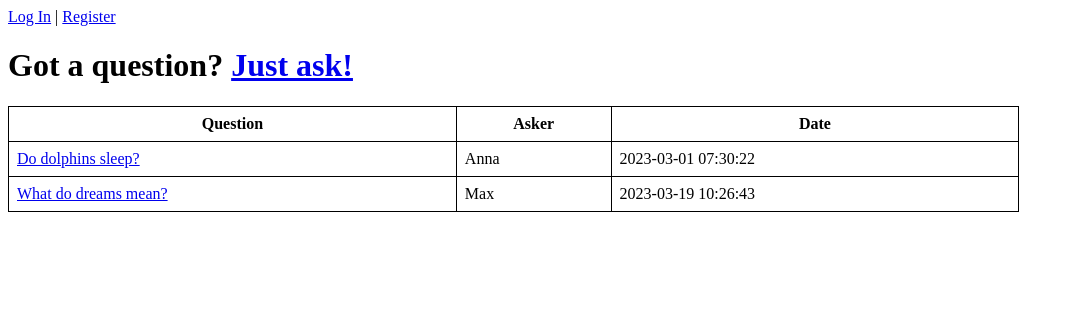
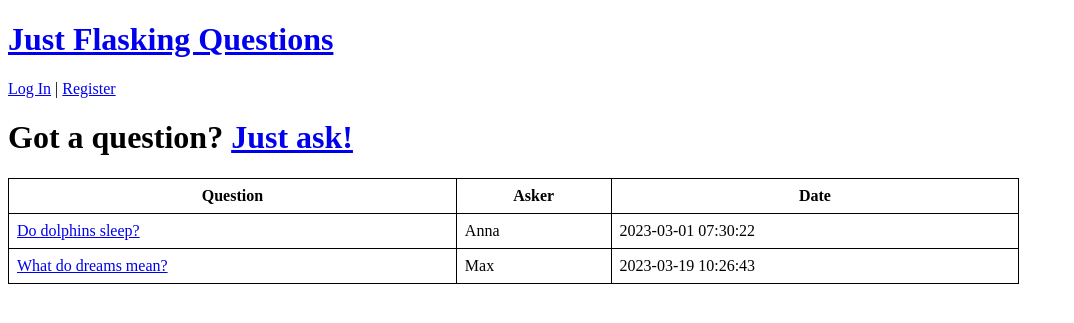
Before and after one commit to sopharsogood/just-flasking-questions, a Flask app: page / in a window 1280 px wide. Shown: the top 323 px of the page, without its empty margins (0-1074 px from the left). Run offline with Flask 2, Linux system fonts and the light colour scheme; data comes from the database, SQL or seed files in the repository.

Commit message:
Layout now has banner linking to index on every page

```diff
--- a/templates/layout.html
+++ b/templates/layout.html
@@ -5,6 +5,7 @@
     <meta http-equiv="X-UA-Compatible" content="IE=edge">
     <meta name="viewport" content="width=device-width, initial-scale=1.0">
     <link rel="stylesheet" href="{{ url_for('static', filename='css/main.css')}}">
+    <h1 id="banner"><a href={{url_for('index')}}>Just Flasking Questions</a></h1>
     {% if 'username' in session %}
         Logged in as {{ session['username'] }} | <a href={{url_for('logout')}}>Log Out</a>
     {% else %}
```
